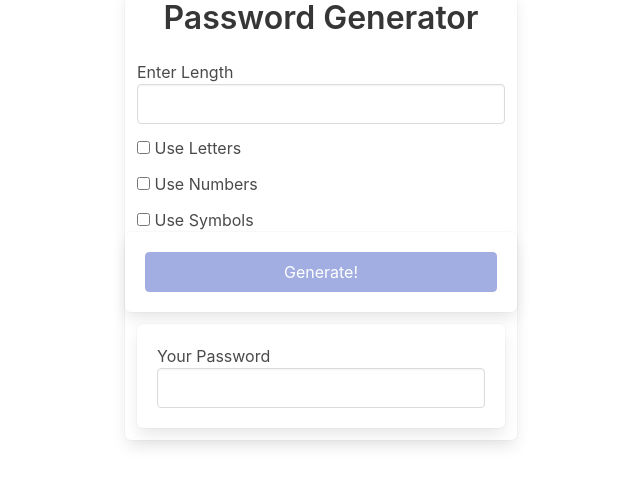
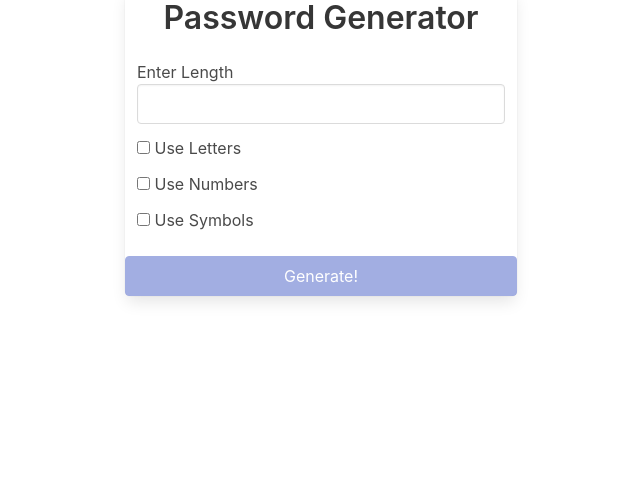
Before and after one commit to anaysoul/ng-pw, an Angular app: page / in a window 1280 px wide. Shown: the top 486 px of the page, without its empty margins (319-959 px from the left). Built offline with nearby package versions, Linux system fonts and the light colour scheme.

Commit message:
structural directives

```diff
--- a/src/app/app.component.html
+++ b/src/app/app.component.html
@@ -49,8 +49,9 @@
           </label>
         </div>
       </div>
+      <br />
 
-      <div class="box columns is-centered">
+      <div class="columns is-centered">
         <button
           class="button is-link is-fullwidth"
           [disabled]="
@@ -62,7 +63,7 @@
         </button>
       </div>
 
-      <div class="box">
+      <div class="box" *ngIf="password">
         <label for="password">Your Password </label>
         <input class="input" type="text" name="" id="" [value]="password" />
       </div>
```
